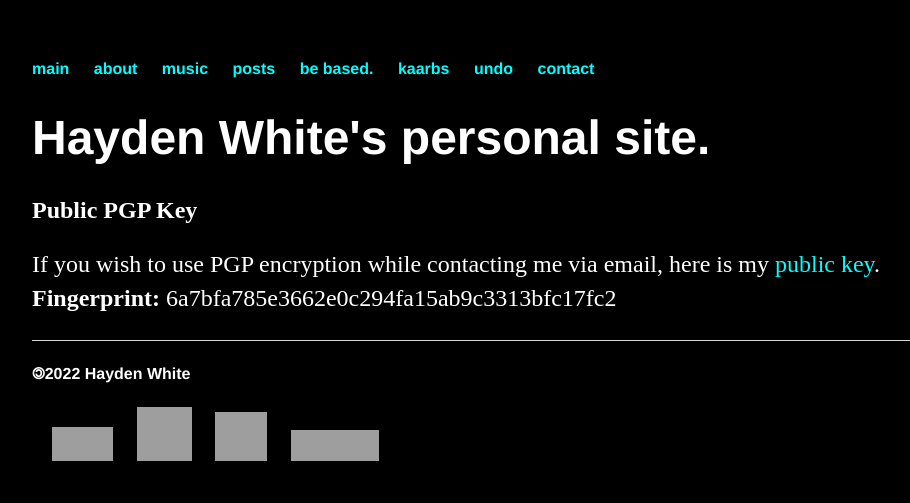
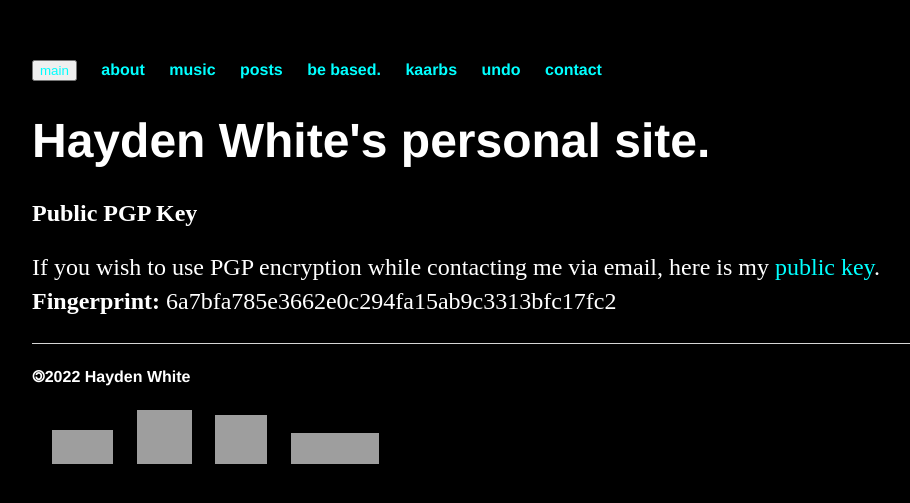
Before and after one commit to whiteVHS/whiteVHS.github.io, a Jekyll site: the page built from pgp/index.html, in a window 1280 px wide. Shown: the top 503 px of the page, without its empty margins (160-1070 px from the left). Built offline with Jekyll 4.4.1, drawn with Linux system fonts in a browser that asks for light colours; grey boxes are pictures that could not be loaded.

Commit message:
Update default.html

```diff
--- a/_layouts/default.html
+++ b/_layouts/default.html
@@ -9,7 +9,7 @@
 	<body>
 		<nav>
     		<ul>
-			<li><a href="/" title="Hayden White's personal site">main</a></li>
+			<li><button class="button"><a href="/" title="Hayden White's personal site">main</a></button></li>
 			<li><a href="/about" title="About Hayden White">about</a></li>
 			<li><a href="/music" title="Hayden White's music">music</a></li>
 	        	<li><a href="/blog" title="Hayden White's posts">posts</a></li>
```
